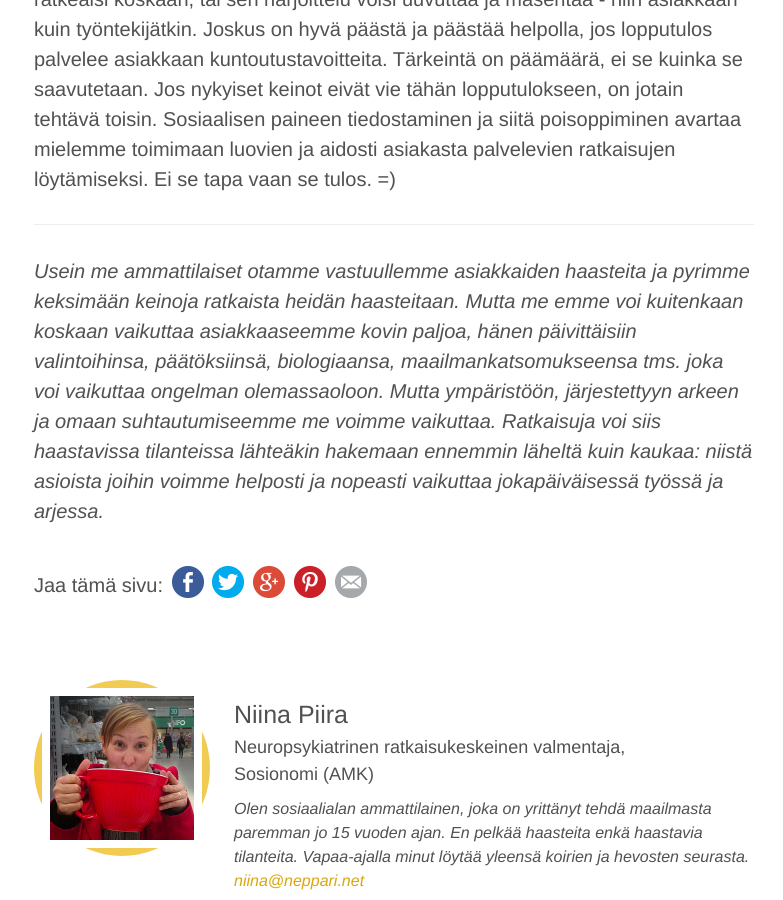
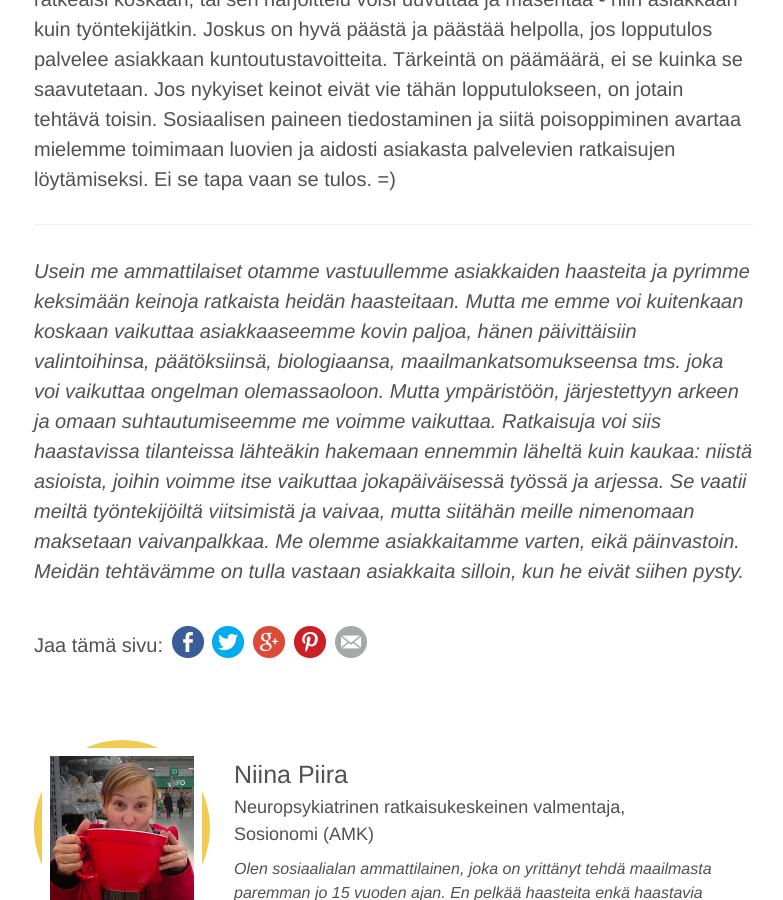
Before and after one commit to niinapiira/neppari.net, a Jekyll site: the page built from _posts/2016-06-17-vaikeudesta-auttaa-ja-ratkaista.md, in a window 1280 px wide and 900 px high, scrolled down 2853 px. Shown: the whole window, without its empty margins (246-1029 px from the left). Built offline with Jekyll 4.4.1, drawn with Linux system fonts in a browser that asks for light colours.

Commit message:
Update 2016-06-17-vaikeudesta-auttaa-ja-ratkaista.md

```diff
--- a/_posts/2016-06-17-vaikeudesta-auttaa-ja-ratkaista.md
+++ b/_posts/2016-06-17-vaikeudesta-auttaa-ja-ratkaista.md
@@ -32,4 +32,4 @@ Ja mitä haittaa edellä mainitusta ratkaisusta olisi? Kaikki on järjestelykysy
 
 ___
 
-_Usein me ammattilaiset otamme vastuullemme asiakkaiden haasteita ja pyrimme keksimään keinoja ratkaista heidän haasteitaan. Mutta me emme voi kuitenkaan koskaan vaikuttaa asiakkaaseemme kovin paljoa, hänen päivittäisiin valintoihinsa, päätöksiinsä, biologiaansa, maailmankatsomukseensa tms. joka voi vaikuttaa ongelman olemassaoloon. Mutta ympäristöön, järjestettyyn arkeen ja omaan suhtautumiseemme me voimme vaikuttaa. Ratkaisuja voi siis haastavissa tilanteissa lähteäkin hakemaan ennemmin läheltä kuin kaukaa: niistä asioista joihin voimme helposti ja nopeasti vaikuttaa jokapäiväisessä työssä ja arjessa._
+_Usein me ammattilaiset otamme vastuullemme asiakkaiden haasteita ja pyrimme keksimään keinoja ratkaista heidän haasteitaan. Mutta me emme voi kuitenkaan koskaan vaikuttaa asiakkaaseemme kovin paljoa, hänen päivittäisiin valintoihinsa, päätöksiinsä, biologiaansa, maailmankatsomukseensa tms. joka voi vaikuttaa ongelman olemassaoloon. Mutta ympäristöön, järjestettyyn arkeen ja omaan suhtautumiseemme me voimme vaikuttaa. Ratkaisuja voi siis haastavissa tilanteissa lähteäkin hakemaan ennemmin läheltä kuin kaukaa: niistä asioista, joihin voimme itse vaikuttaa jokapäiväisessä työssä ja arjessa. Se vaatii meiltä työntekijöiltä viitsimistä ja vaivaa, mutta siitähän meille nimenomaan maksetaan vaivanpalkkaa. Me olemme asiakkaitamme varten, eikä päinvastoin. Meidän tehtävämme on tulla vastaan asiakkaita silloin, kun he eivät siihen pysty._
```
